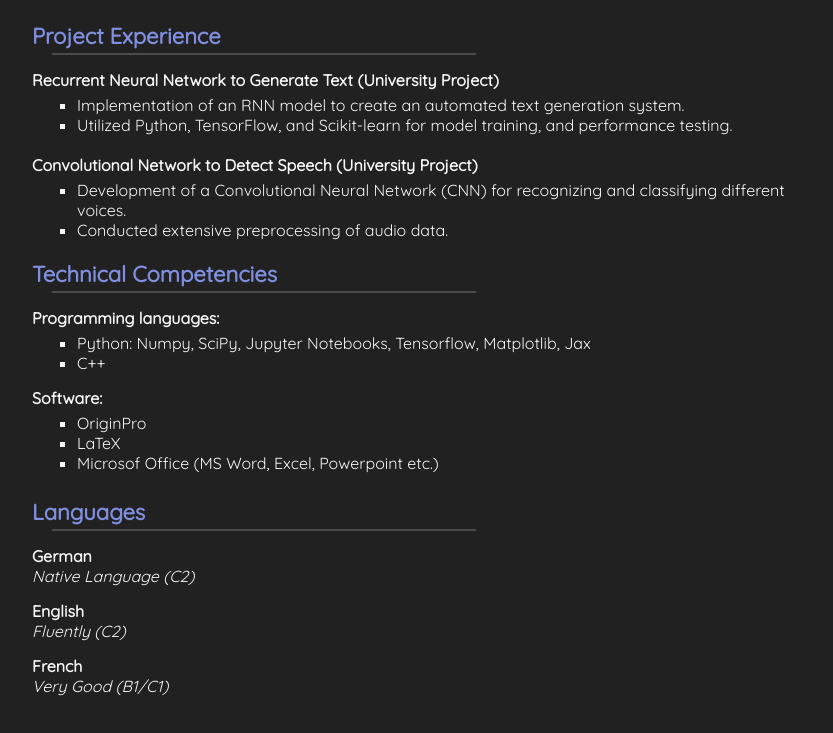
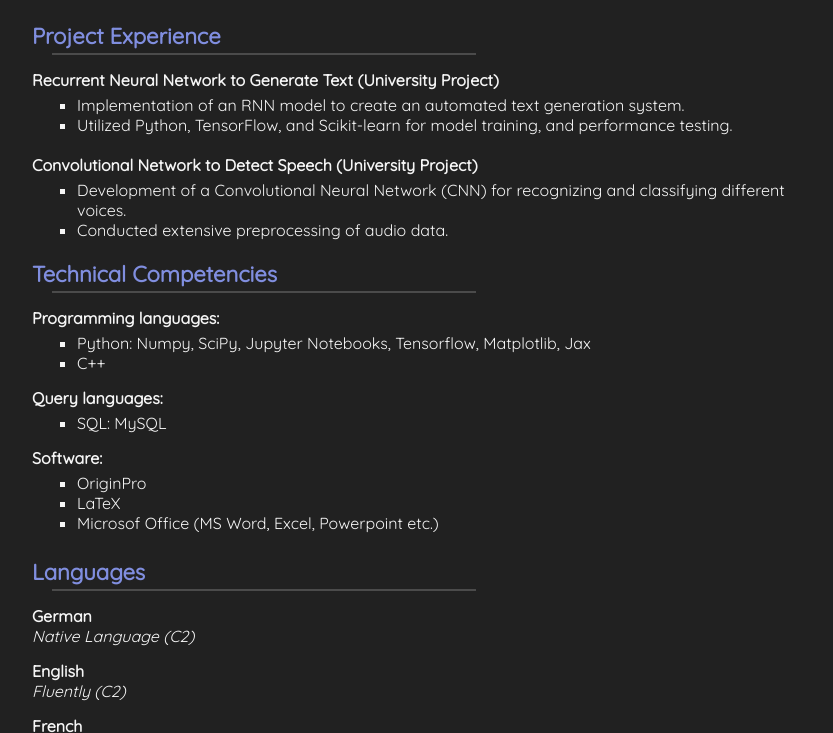
Before and after one commit to ChrisNabt/ChrisNabt.github.io, a plain HTML site: page cv/index.html in a window 1280 px wide. Shown: the part 436-1169 px from the top of the page, without its empty margins (223-1056 px from the left). Drawn offline with Linux system fonts and the light colour scheme.

Commit message:
Update index.html

```diff
--- a/cv/index.html
+++ b/cv/index.html
@@ -97,6 +97,14 @@
             </div>
             <div class="sub-section section-list en">
                 <div class="content">
+                    <strong>Query languages:</strong>
+                    <ul style="list-style-type:square">
+                        <li>SQL: MySQL</li>
+                    </ul>
+                </div>
+            </div>
+            <div class="sub-section section-list en">
+                <div class="content">
                     <strong>Software:</strong>
                     <ul style="list-style-type:square">
                         <li>OriginPro</li>
```
